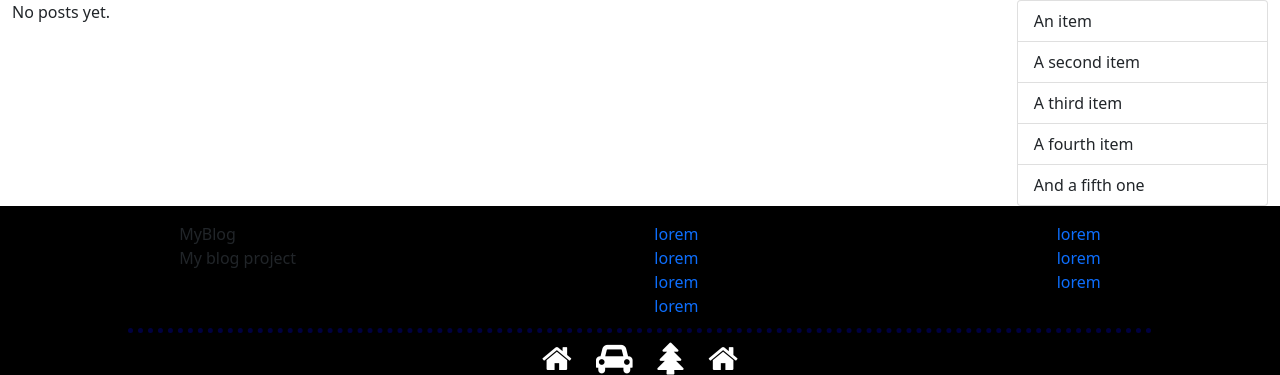
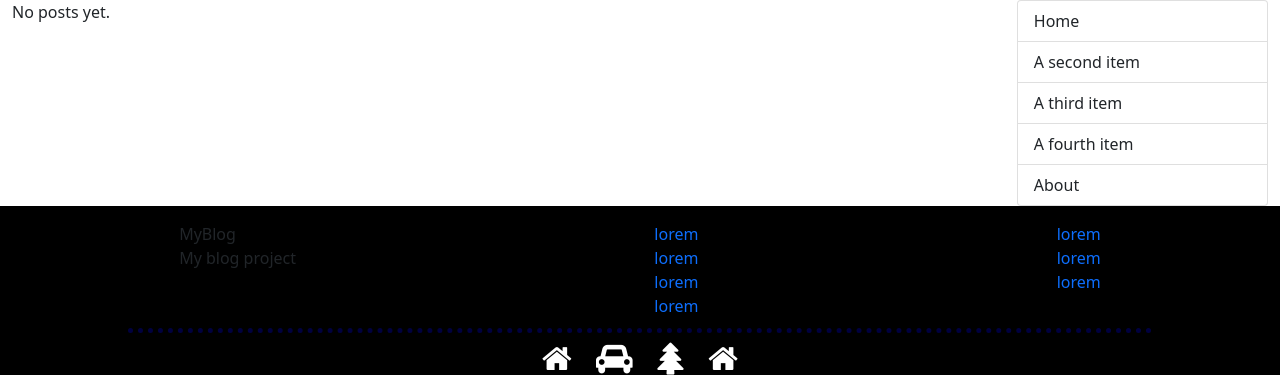
Before and after one commit to Farruxbek-Azatov/blog-project, a Django app: page / in a window 1280 px wide. Shown: the part 56-431 px from the top of the page. Run offline with Django 3.2, Linux system fonts and the light colour scheme; data that the repository does not hold is empty.

Commit message:
some changes on base.html

```diff
--- a/blog/templates/base.html
+++ b/blog/templates/base.html
@@ -34,11 +34,11 @@
 
         <div class="side position-sticky top-0">
             <ul class="list-group">
-                <li class="list-group-item">An item</li>
+                <li class="list-group-item">Home</li>
                 <li class="list-group-item">A second item</li>
                 <li class="list-group-item">A third item</li>
                 <li class="list-group-item">A fourth item</li>
-                <li class="list-group-item">And a fifth one</li>
+                <li class="list-group-item">About</li>
             </ul>
         </div>
     </div>
```
